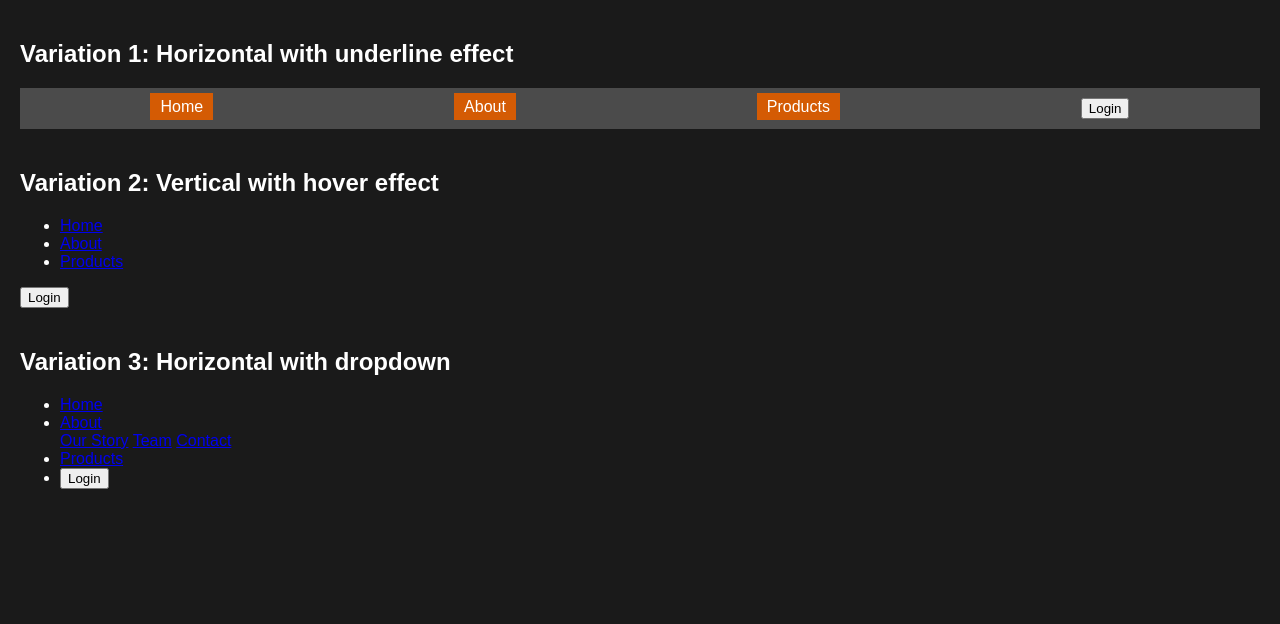
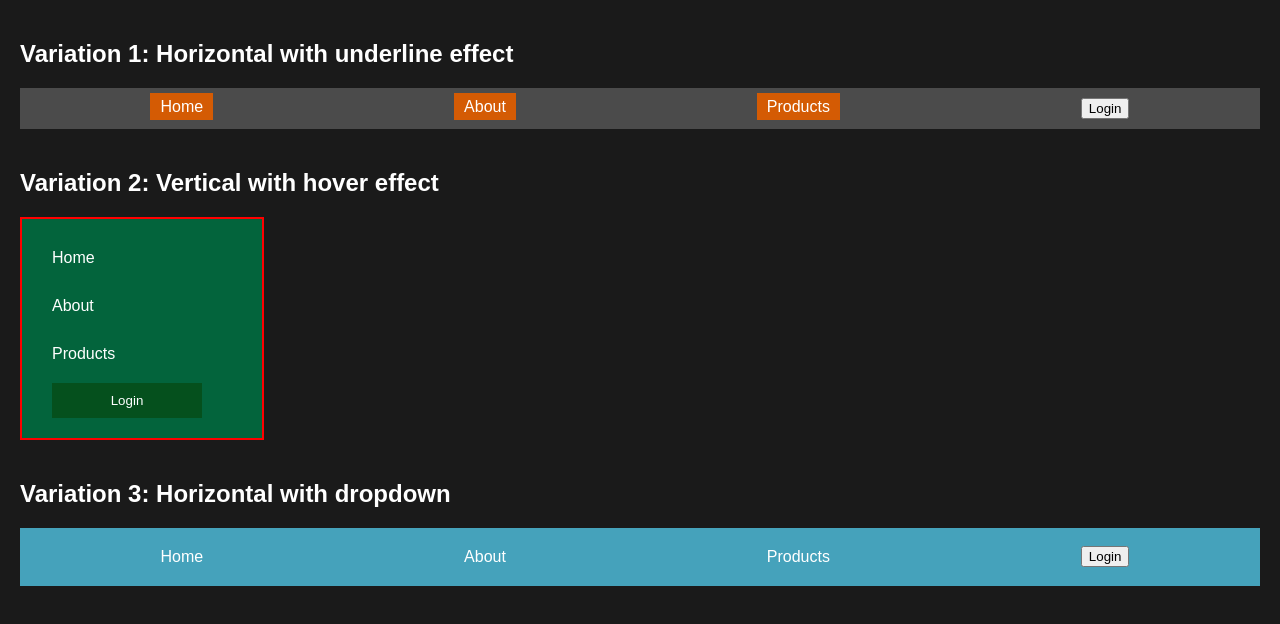
Before and after one commit to Anirudhcodestoo/CSS, a plain HTML site: page 04_navigation_bar/navbar.html in a window 1280 px wide. Drawn offline with Linux system fonts and the light colour scheme.

Commit message:
learnt about dropdowns and navbars styling

```diff
--- a/04_navigation_bar/navbar.html
+++ b/04_navigation_bar/navbar.html
@@ -60,6 +60,72 @@
       .nav1:hover::after {
         transform: scaleX(1);
       }
+      .nav2 {
+        border: 2px solid red;
+        background-color: #03643c;
+        width: 200px;
+        padding: 20px;
+      }
+      .nav2 ul {
+        list-style-type: none;
+        margin: 0;
+        padding: 0;
+      }
+      .nav2 li {
+        margin-bottom: 10px;
+      }
+      .nav2 a {
+        text-decoration: none;
+        color: white;
+        display: block;
+        padding: 10px;
+        width: 100%;
+      }
+      .nav2 a:hover {
+        background-color: #137e0a;
+      }
+      .nav2 .login-btn {
+        background-color: #05501d;
+        color: #fff;
+        border: none;
+        width: 75%;
+        padding: 10px;
+        cursor: pointer;
+        margin-left: 10px;
+      }
+      .nav2 .login-btn:hover {
+        background-color: #d16615;
+        border: 5px solid #b45e1d;
+      }
+      .nav3 {
+        background-color: #45a2bb;
+        padding: 10px;
+      }
+      .nav3 ul {
+        list-style-type: none;
+        padding: 0;
+        margin: 0;
+        display: flex;
+        justify-content: space-around;
+        align-items: center;
+      }
+      .nav3 a {
+        text-decoration: none;
+        color: #fff;
+        padding: 10px;
+        display: block;
+      }
+      .nav3 .dropdown-content {
+        display: none;
+        color: #03643c;
+      }
+      .nav3 .dropdown:hover .dropdown-content {
+        display: block;
+        position: absolute;
+        background-color: #3b3b3b;
+        color: #45a2bb;
+        min-width: 150px;
+      }
     </style>
   </head>
   <body>
```
Also changed, not shown: 1 other file.
